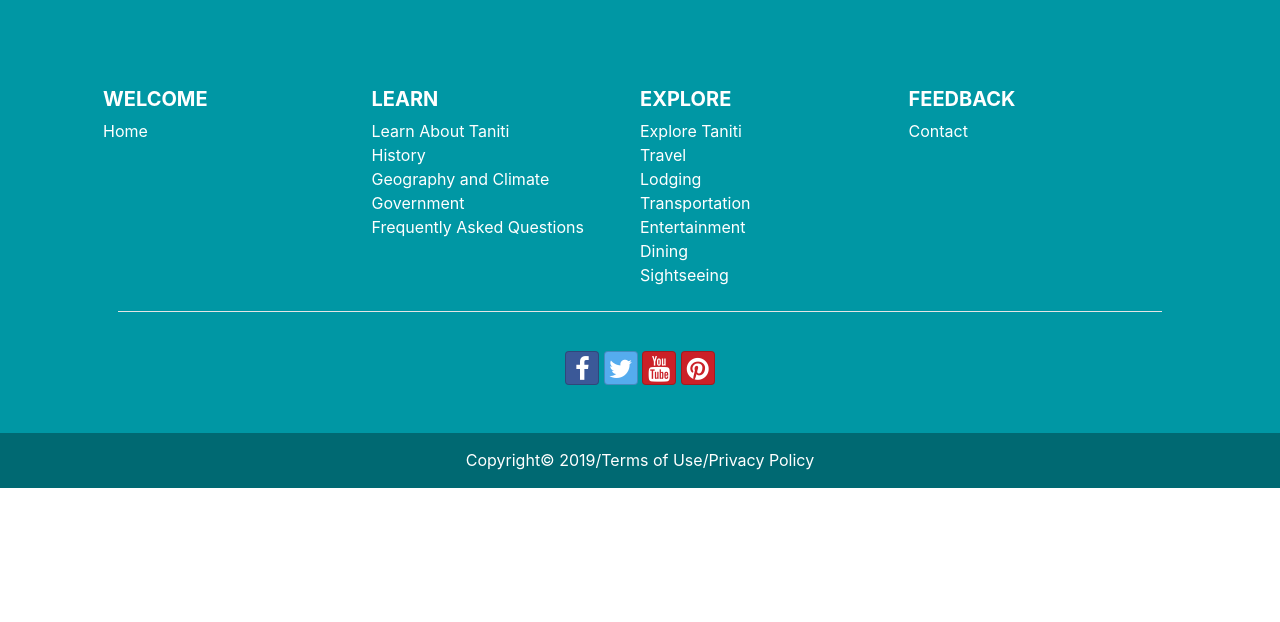
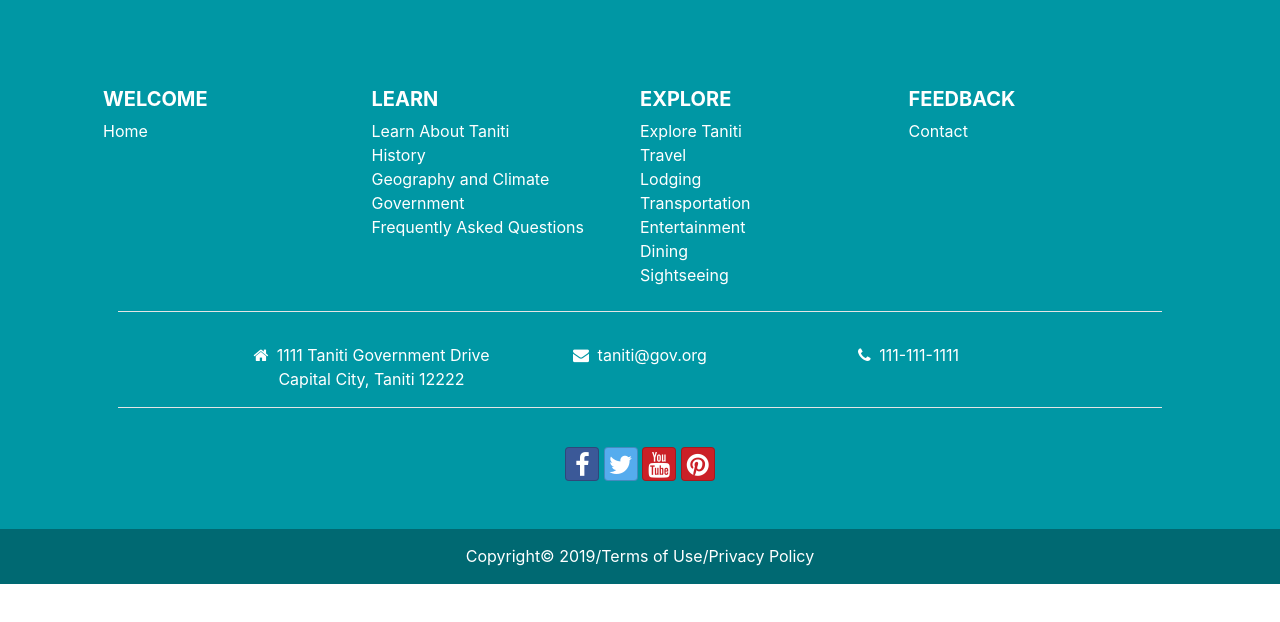
Before and after one commit to akohli01/Taniti, a plain HTML site: page footer.html in a window 1280 px wide. Drawn offline with Linux system fonts and the light colour scheme.

Commit message:
Added alternate contact information

```diff
--- a/footer.html
+++ b/footer.html
@@ -14,8 +14,8 @@
 <body>
 <footer class="bg-footer overflow-hidden">
     <div class="container p-5">
-        <div class="row my-4 text-center text-white">
-            <div class="col-xl-3">
+        <div class="row my-4 text-white">
+            <div class="col-xl-3 text-center">
                 <div class="row">
                     <h5 class="h5 text-uppercase font-weight-bold">Welcome</h5>
                 </div>
@@ -80,6 +80,18 @@
             </div>
         </div>
         <hr class="bg-white">
+        <div class="row text-center text-white d-flex justify-content-center">
+            <div class="col-xl-3">
+                <span class="fa fa-home mr-1"></span> 1111 Taniti Government Drive Capital City, Taniti 12222
+            </div>
+            <div class="col-xl-3">
+                <span class="fa fa-envelope mr-1"></span> taniti@gov.org
+            </div>
+            <div class="col-xl-3">
+                <span class="fa fa-phone mr-1"></span> 111-111-1111
+            </div>
+        </div>
+        <hr class="bg-white">
         <div class="row mt-4 text-center text-white">
             <div class="col-xl-12">
                 <a class="btn btn-social-icon btn-md btn-facebook"><span class="fa fa-facebook"></span></a>
```
